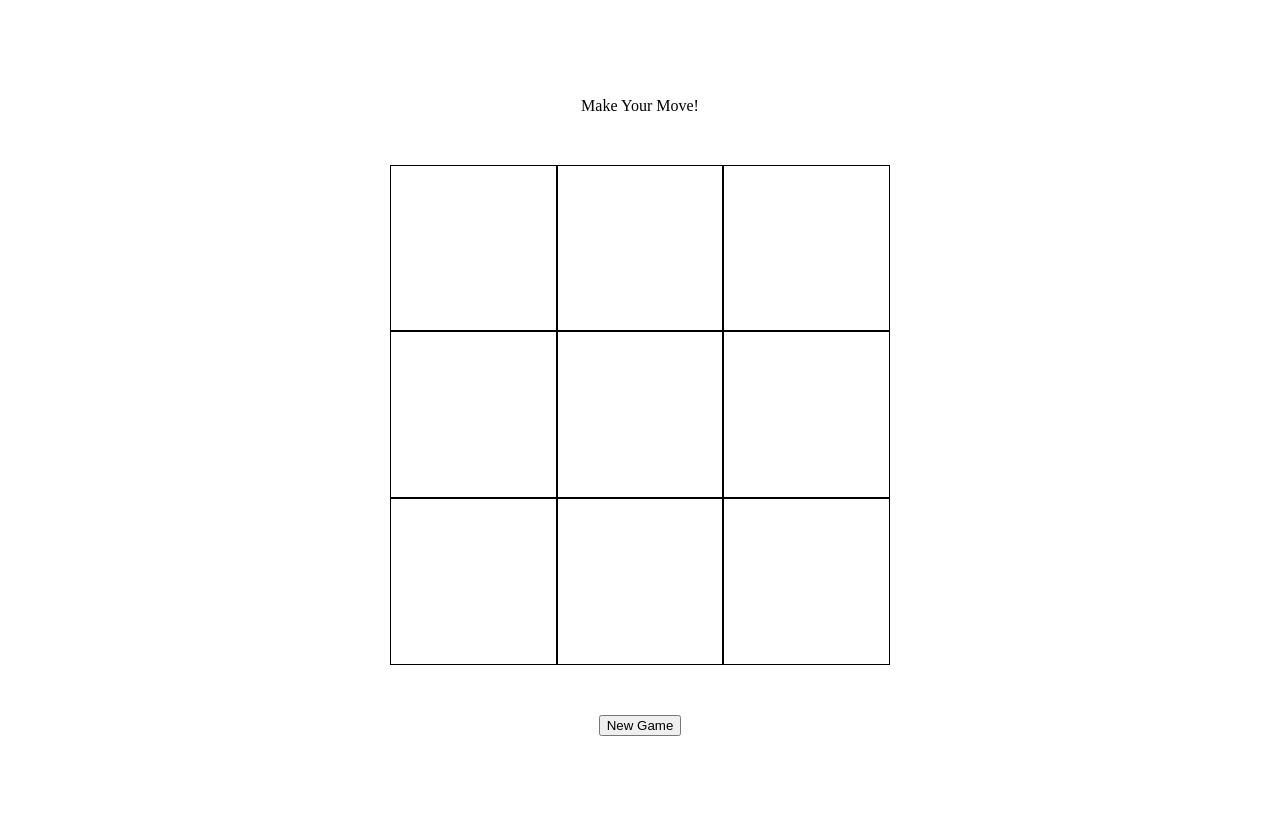
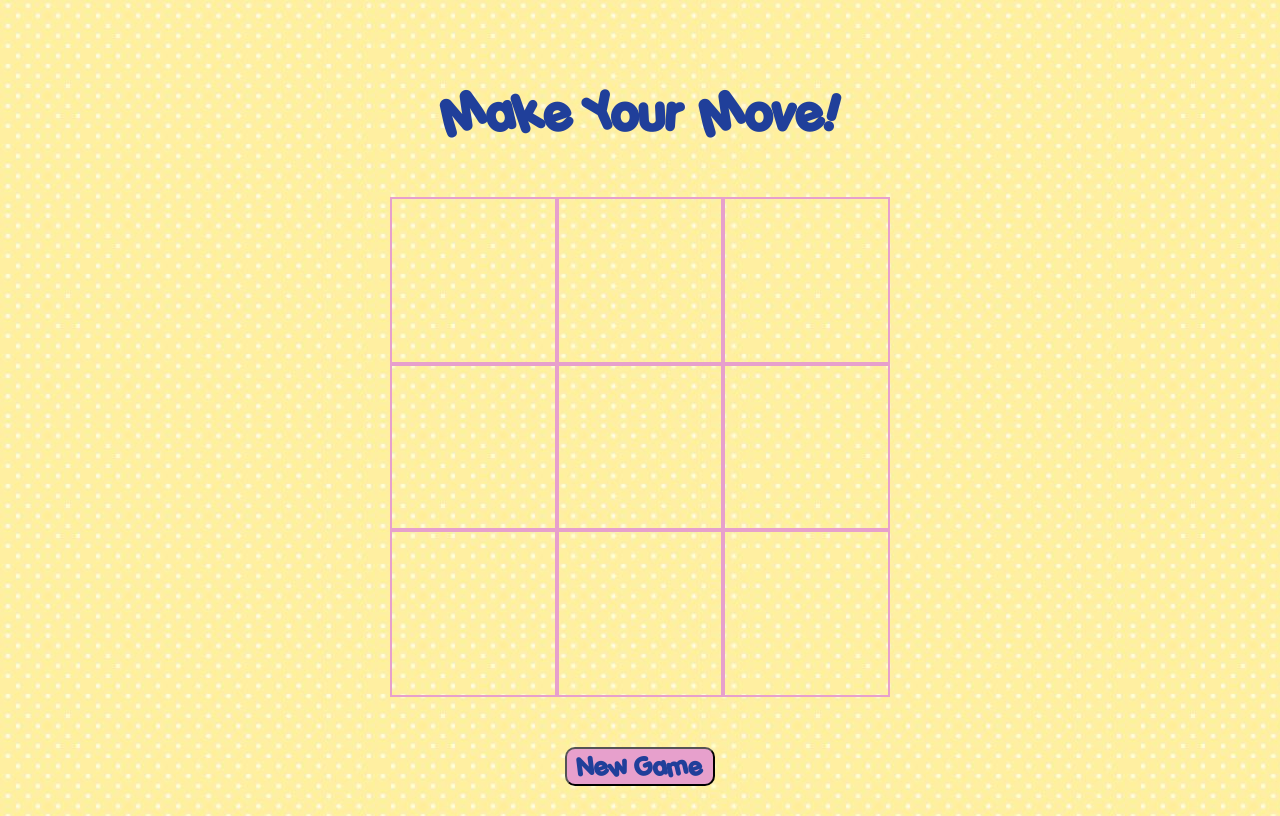
Before and after one commit to acesavvy101/Tic-Tac-Toe, a plain HTML site: page index.html in a window 1280 px wide. Drawn offline with Linux system fonts and the light colour scheme.

Commit message:
style: add styling

```diff
--- a/style.css
+++ b/style.css
@@ -1,3 +1,12 @@
+@font-face {
+    font-family: Porky;
+    src: url(assets/PORKYS_.TTF);
+}
+
+body {
+    background-image: url(assets/background1.jpg);
+}
+
 #gridContainer {
     display: grid;
     grid-template-columns: repeat(3, 1fr);
@@ -5,12 +14,14 @@
     aspect-ratio: 1/1; /* to make it evenly squared */
     width: 500px;
     height: 500px;
-    font-size: 150px;
+    font-size: 115px;
     text-align: center;
 }
 
 .box {
-    border: 1px solid black;
+    border: 2px solid #E7A0cc;
+    color: #4e7cb2;
+    font-family: Porky;
 }
 
 #bigContainer {
@@ -28,3 +39,19 @@
 #displayResult {
     margin-bottom: 50px;
 }
+
+p, button {
+    font-family: Porky;
+    color: #203f9a;
+}
+
+p {
+    font-size: 50px;
+}
+button {
+    font-size: 25px;
+    background-color: #E7A0cc;
+    border-radius: 10px;
+    padding-left: 10px;
+    padding-right: 10px;
+}
```
Also changed, not shown: assets/PORKYS_.TTF (added), assets/background1.jpg (added).
